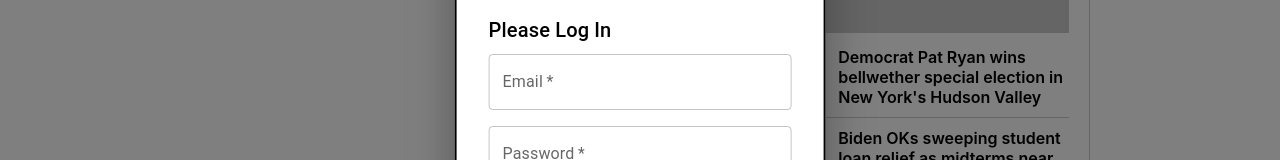
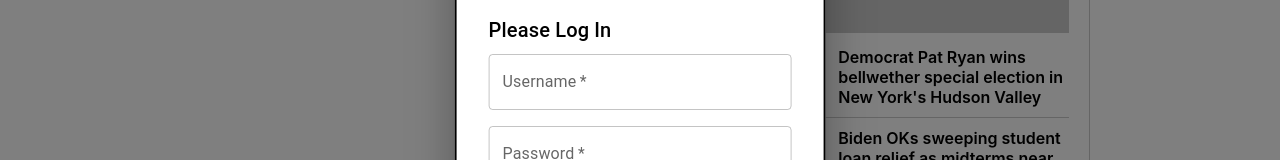
Before and after one commit to werner33/WebComponents, a React (Create React App) app: page / in a window 1280 px wide. Both pictures are taken after a click on the button "LOG IN". Shown: the part 310-470 px from the top of the page. Built offline with nearby package versions, Linux system fonts and the light colour scheme; no server answers.

Commit message:
modal with login and create account

```diff
--- a/src/components/createAccountForm/CreateAccountForm.js
+++ b/src/components/createAccountForm/CreateAccountForm.js
@@ -17,8 +17,9 @@ const CreateAccountForm = ({setOpenLoginModal, setLoggedIn}) => {
     const [emailError, setEmailError] = useState(false);
     const [password, setPassword] = useState('');
 
-      // on unfocus validate username
-    const validateUsername = () => {
+
+     // on unfocus validate username
+     const validateUsername = () => {
         if(username.length <  4){
             setUsernameError(true);
         } else {
--- a/src/components/loginAccountForm/LoginAccountForm.js
+++ b/src/components/loginAccountForm/LoginAccountForm.js
@@ -6,22 +6,55 @@ import Box from '@mui/material/Box';
 
 import Button from '../button/Button';
 
-const LoginAccountForm = () => {
+const LoginAccountForm = ({setOpenLoginModal, setLoggedIn}) => {
 
-    const [email, setEmail] = useState('');
-    const [emailError, setEmailError] = useState(false);
+    const [username, setUsername] = useState('');
+    const [usernameError, setUsernameError] = useState(false);
     const [password, setPassword] = useState('');
 
-    const validateEmail = () => {
-        if(/^\w+([\.-]?\w+)*@\w+([\.-]?\w+)*(\.\w{2,3})+$/.test(email)){
-        setEmailError(false);
+    // on unfocus validate username
+    const validateUsername = () => {
+        if(username.length <  4){
+            setUsernameError(true);
         } else {
-            setEmailError(true);
+            setUsernameError(false);
         }
     }
 
     const logInUser = () => {
-    // handle login
+
+        const reqOptions = {
+            method: 'POST',
+            headers: {
+                'Content-Type': 'application/json',
+            },
+            body: JSON.stringify({
+                username,
+                password
+            })
+        }
+
+
+        fetch('http://localhost:9000/users/login', reqOptions)
+        .then(response => response.json())
+        .then(data => {
+
+            console.log(data);
+            // save token to local storage
+            // set loggedin to true
+            // show toast that use has logged in
+            setUsername('');
+            setPassword('');
+            setOpenLoginModal(false);
+
+            // show toast that user was successfully created
+
+            localStorage.setItem('accessToken', data.accessToken);
+            setLoggedIn(true);
+
+        }).catch(error => {
+            console.log(error);
+        })
     }
 
     return (
@@ -38,14 +71,14 @@ const LoginAccountForm = () => {
             </Typography>
             <TextField
                 id="outlined-basic"
-                label="Email"
+                label="Username"
                 variant="outlined"
                 required
-                onChange={(e) => setEmail(e.target.value)}
-                value={email}
-                onBlur={validateEmail}
-                error={emailError}
-                helperText={emailError &&  "Please enter a valid email."}
+                onChange={(e) => setUsername(e.target.value)}
+                value={username}
+                onBlur={validateUsername}
+                error={usernameError}
+                helperText={usernameError && "Username must be at least 4 characters long."}
             />
             <TextField
                 id="outlined-basic"
```
